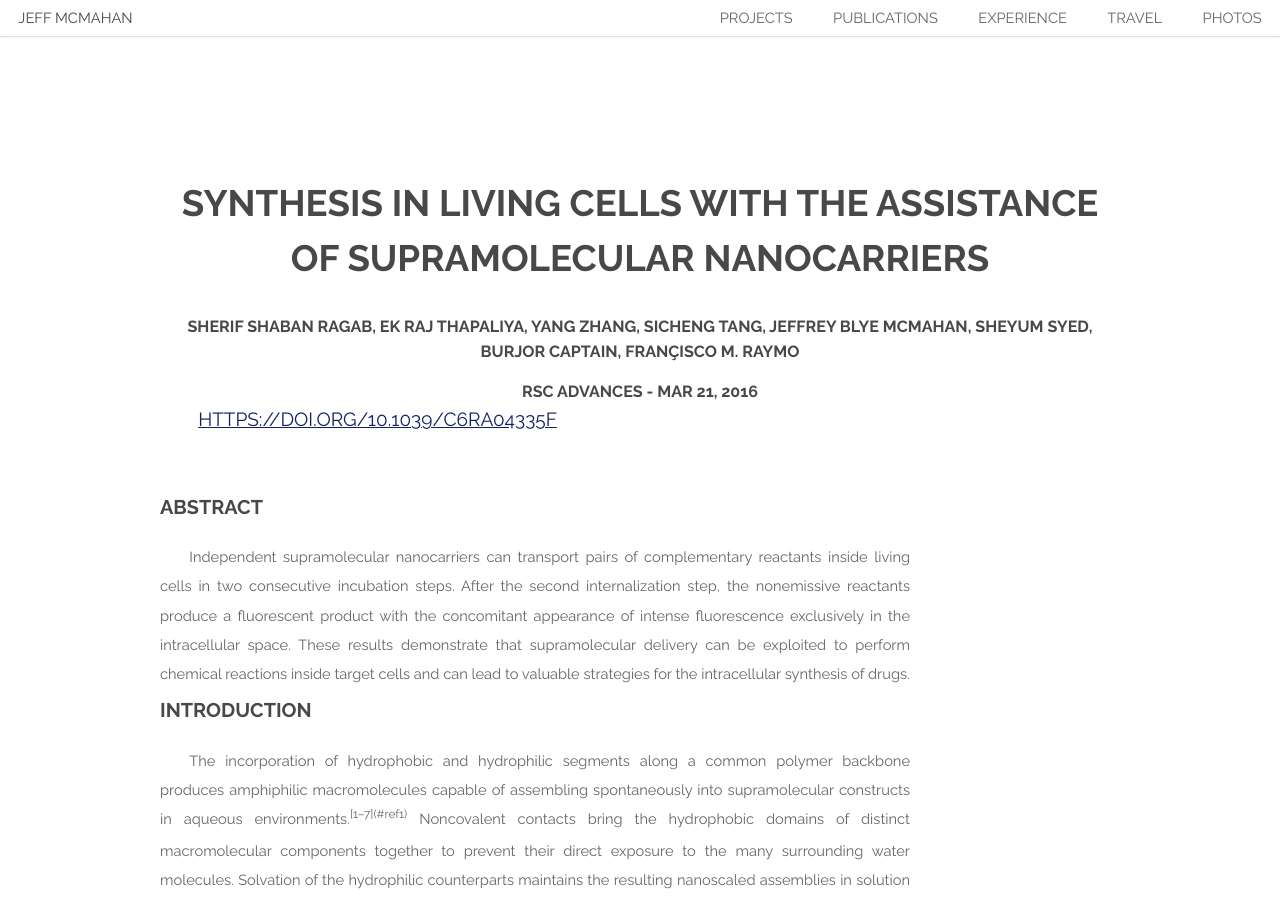
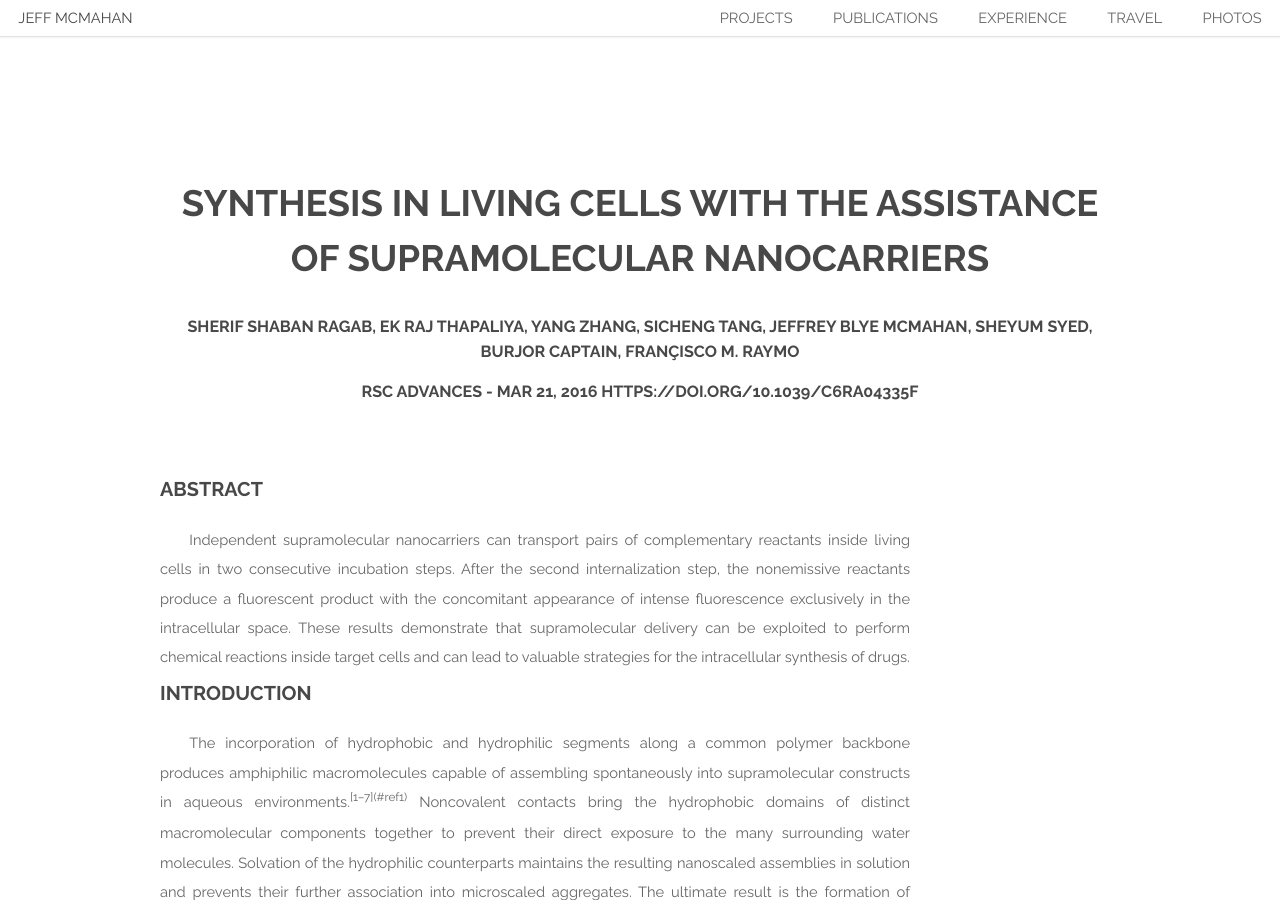
Before and after one commit to jbmcmahan/jbmcmahan.github.io, a Jekyll site: the page built from _posts/2016-03-21-synthesis.html, in a window 1280 px wide and 900 px high. Built offline with Jekyll 4.4.1, drawn with Linux system fonts in a browser that asks for light colours.

Commit message:
Update publication.html

```diff
--- a/_layouts/publication.html
+++ b/_layouts/publication.html
@@ -7,7 +7,7 @@
 			<h2>{{ page.title }}</h2>
 			<h4>{{ page.authors }}</h4>
 			<h4>{{ page.journal }} - {{ page.date | date: "%b %-d, %Y" }}</h4>
-			<p>{{ page.address }}</p>
+			<h4>{{ page.address }}</h4>
 		</header>
 		<div class="left_column">
 			{{ content }}
```
